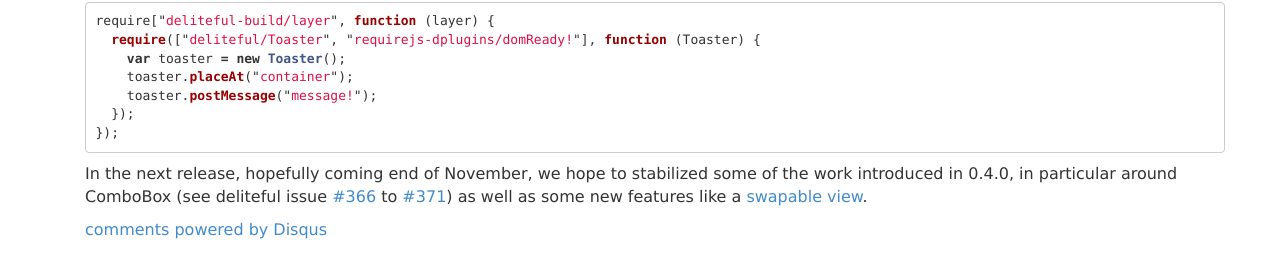
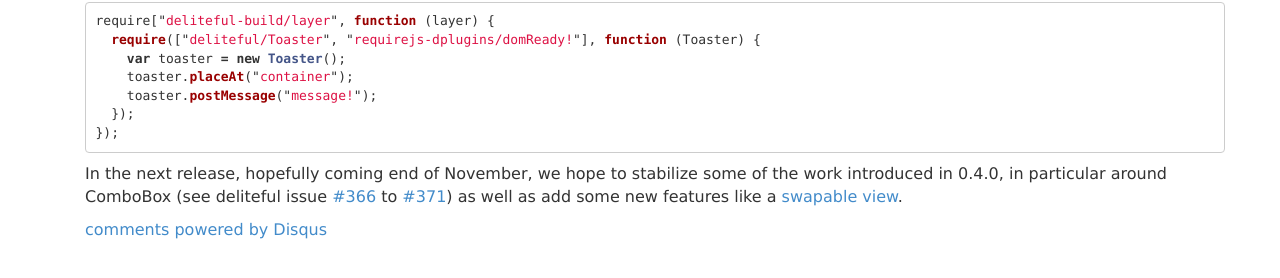
Before and after one commit to ibm-js/ibm-js.github.io, a Jekyll site: the page built from _posts/2014-10-24-0.4.0-counting.md, in a window 1280 px wide. Shown: the part 610-888 px from the top of the page. Built offline with Jekyll 4.4.1, drawn with Linux system fonts in a browser that asks for light colours; nearby versions of some CDN libraries; Markdown is read by kramdown in place of the engine named in the settings; comment, search, counter and statistics services are not loaded.

Commit message:
Update 2014-10-24-0.4.0-counting.md

````diff
--- a/_posts/2014-10-24-0.4.0-counting.md
+++ b/_posts/2014-10-24-0.4.0-counting.md
@@ -41,6 +41,6 @@
 });
 ```
 
-In the next release, hopefully coming end of November, we hope to stabilized some of the work introduced in 0.4.0,
+In the next release, hopefully coming end of November, we hope to stabilize some of the work introduced in 0.4.0,
 in particular around ComboBox (see deliteful issue [#366](https://github.com/ibm-js/deliteful/issues/366) to [#371](https://github.com/ibm-js/deliteful/issues/371))
-as well as some new features like a [swapable view](https://github.com/ibm-js/deliteful/issues/183).
+as well as add some new features like a [swapable view](https://github.com/ibm-js/deliteful/issues/183).
````
